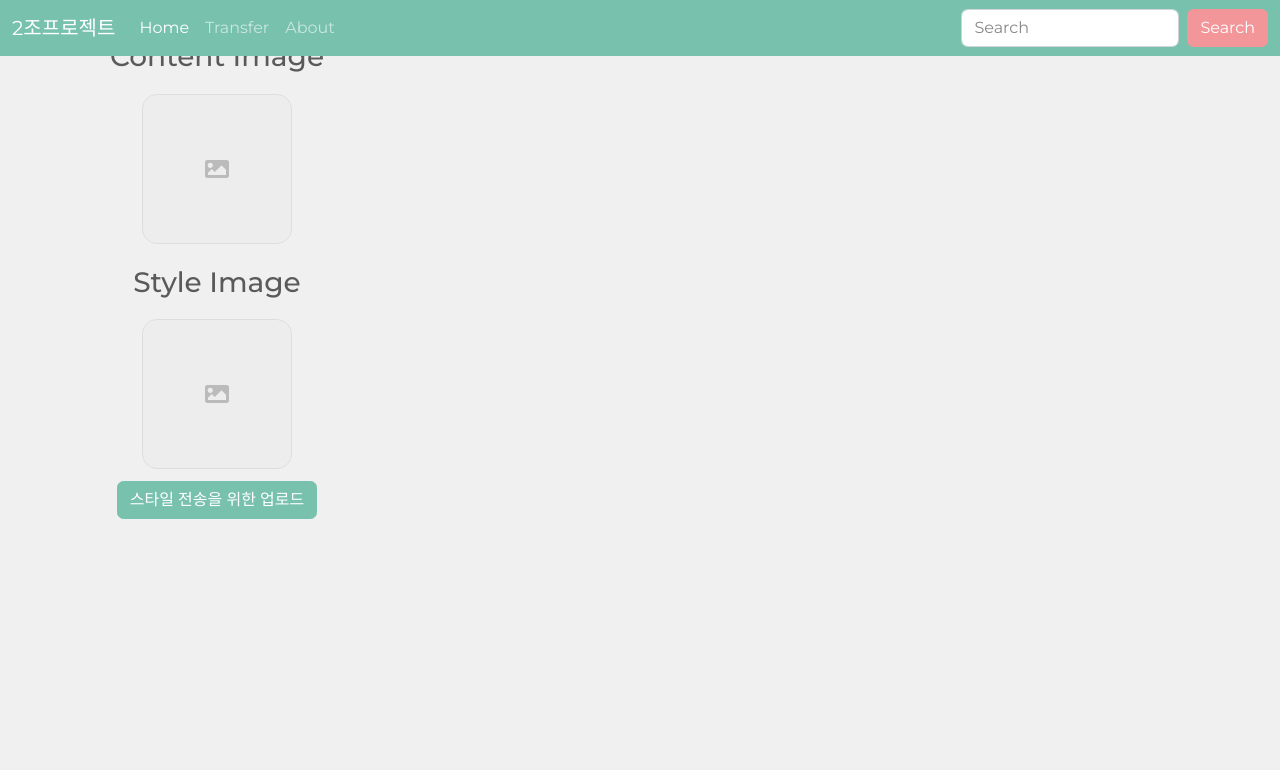
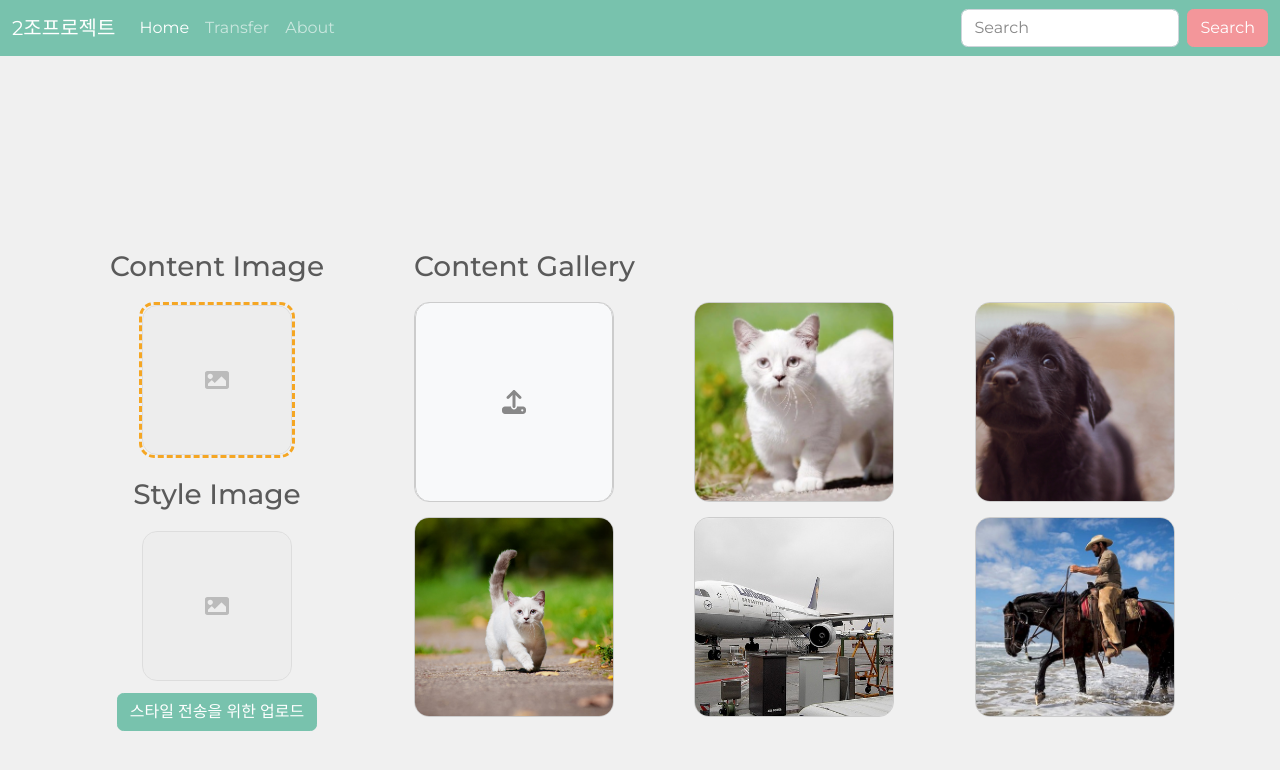
Before and after one commit to HuhGong/selectivemorph4, a React (Create React App) app in the folder front_end/: page /transfer in a window 1280 px wide. Shown: the top 770 px of the page. Built offline with nearby package versions, Linux system fonts and the light colour scheme.

Commit message:
Home :  상단바랑 간격 조정 Transfer : 상단바랑 간격조정 , 제공되는이미지 미리 보이게 수정

```diff
--- a/front_end/src/App.css
+++ b/front_end/src/App.css
@@ -8,6 +8,7 @@
   box-sizing: border-box; /* 패딩 포함 */
   height: 100vh; /* 부모 높이를 고정 */
   position: relative; /* 필요 시 위치 조정 */
+  margin-top: 70px; /* 네비게이션 바 아래로 70px 내려감 */
 
 }
 
--- a/front_end/src/PhotoSelector.jsx
+++ b/front_end/src/PhotoSelector.jsx
@@ -7,7 +7,7 @@ function PhotoSelector() {
     const [styleImage, setStyleImage] = useState(null);
     const [loading, setLoading] = useState(false);
     const [outputImages, setOutputImages] = useState([]); // 여러 출력 이미지 저장
-    const [currentSelection, setCurrentSelection] = useState(''); // 현재 선택된 이미지 상태 ('content' 또는 'style')
+    const [currentSelection, setCurrentSelection] = useState('content'); // 현재 선택된 이미지 상태 ('content' 또는 'style')
 
     const [contentPhotos, setContentPhotos] = useState([
         {id: 1, src: '', isUpload: true},
--- a/front_end/src/scroll.css
+++ b/front_end/src/scroll.css
@@ -1,5 +1,5 @@
 html, body {
-    margin: 0;
+    margin-top: 70px; /* 네비게이션 바 아래로 70px 내려감 */
     padding: 0;
     width: 100%;
     height: 100%;
```
Also changed, not shown: 2 other files (tests, documents, lock files or other folders).
